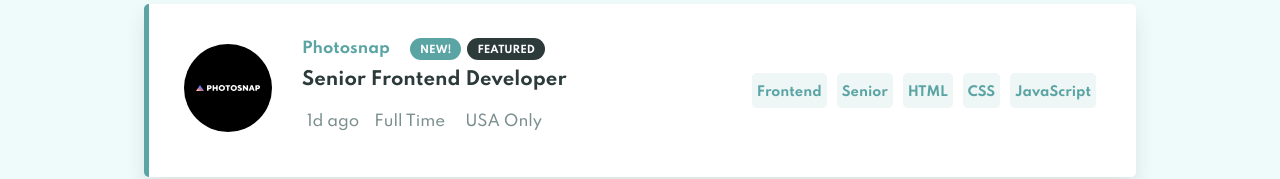
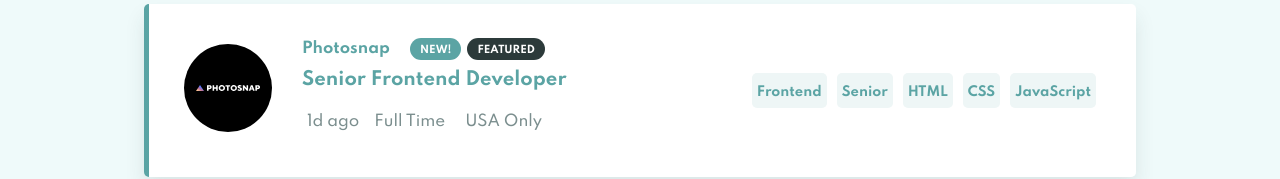
Before and after one commit to nbogie/cyf-frontend-mentor-job-listings-react-solution, a React (Create React App) app: page / in a window 1280 px wide. In both pictures the pointer is over the element "Senior Frontend Developer". Shown: the part 232-411 px from the top of the page. Built offline with nearby package versions, Linux system fonts and the light colour scheme.

Commit message:
fix job position hover

```diff
--- a/src/JobListings/JobListings.css
+++ b/src/JobListings/JobListings.css
@@ -154,6 +154,9 @@ span {
   color: hsl(180, 14%, 20%);
   cursor: pointer;
 }
+.position:hover {
+  color: hsl(180, 29%, 50%);
+}
 
 footer {
   border-top: 2px solid #dddddd;
```
